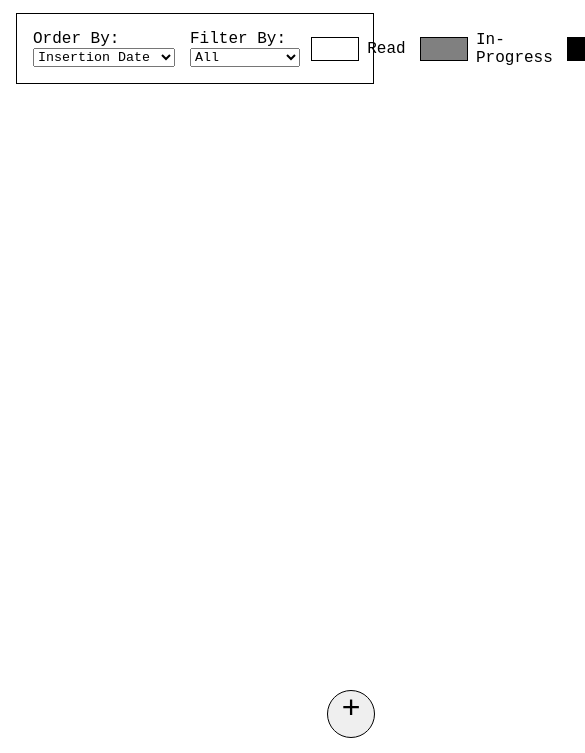
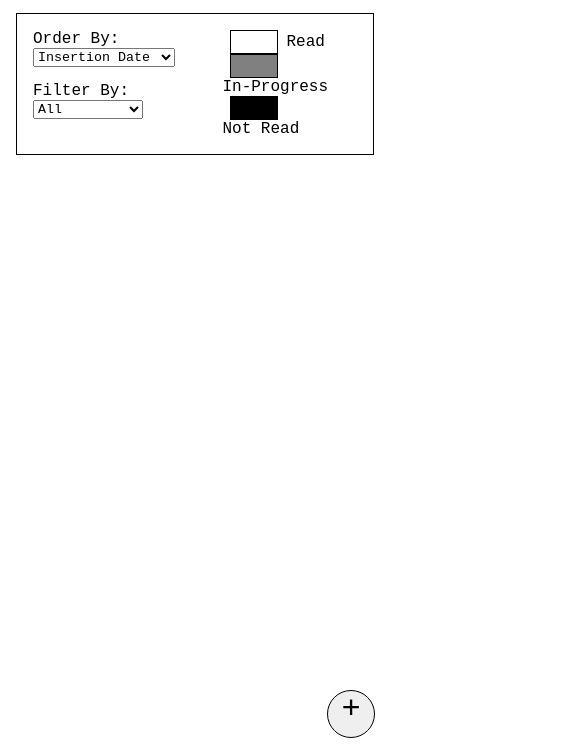
Before and after one commit to JeryllT/Library, a plain HTML site: page index.html in a window 390 px wide. Shown: the part 91-844 px from the top of the page, 585 px wide, since content can reach past the window. Drawn offline with Linux system fonts and the light colour scheme; a web font is replaced by a local one.

Commit message:
Responsiveness for Mobile

```diff
--- a/index.html
+++ b/index.html
@@ -72,7 +72,7 @@
             </div>
             <div class="add-book-input">
                 <label for="pagesInput">Number of Pages*</label>
-                <input type="number" id="pagesInput" placeholder="No. Pages" required></input>
+                <input type="number" id="pagesInput" min="1" placeholder="No. Pages" required></input>
             </div>
             <div class="add-book-input">
                 <label for="dateInput">Publishing Date*</label>
--- a/style.css
+++ b/style.css
@@ -50,10 +50,21 @@ body {
     justify-content: space-between;
 }
 
+@media screen and (max-width: 600px) {
+    .legend {
+        flex-direction: column;
+    }
+
+    .order-filter {
+        flex-direction: column;
+    }
+}
+
 .read-legend,
 .unread-legend,
 .inProg-legend {
     display: flex;
+    flex-wrap: wrap;
     align-items: center;
     margin: 0 0.2rem;
 }
```
